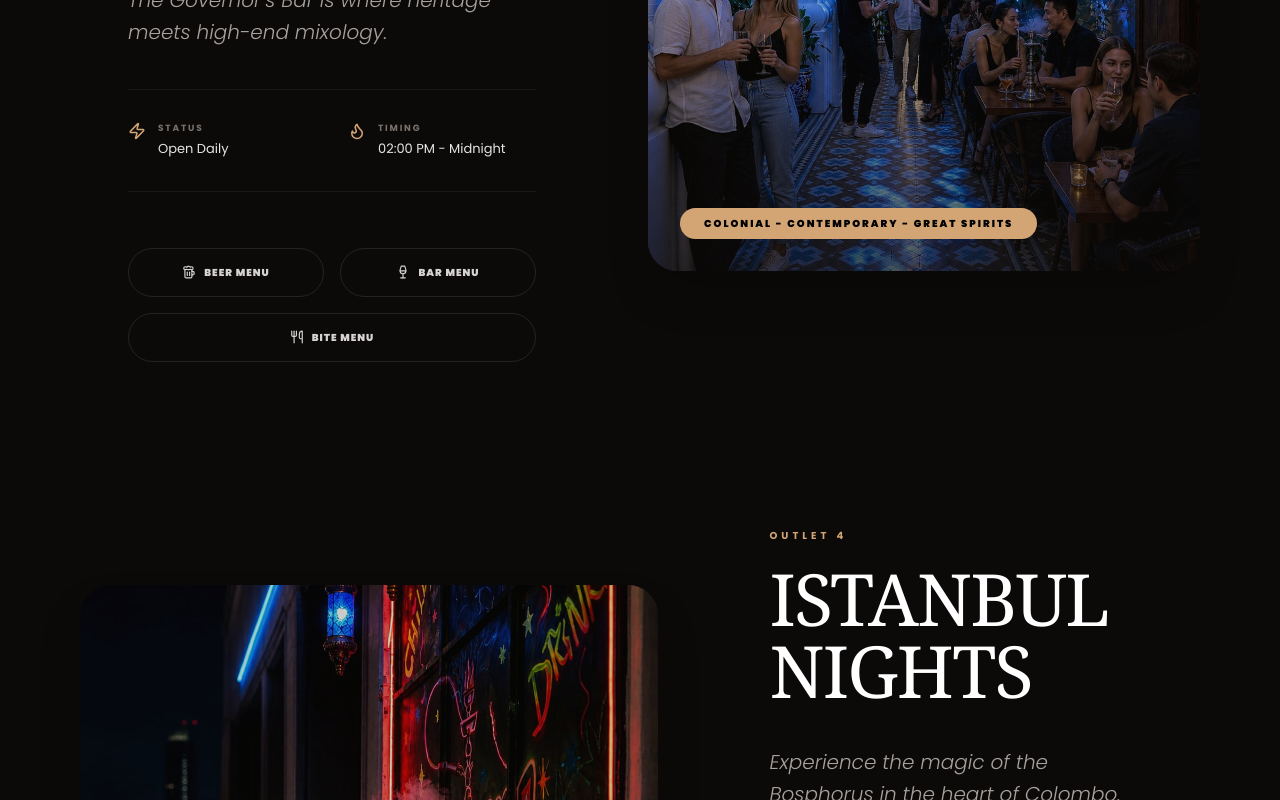
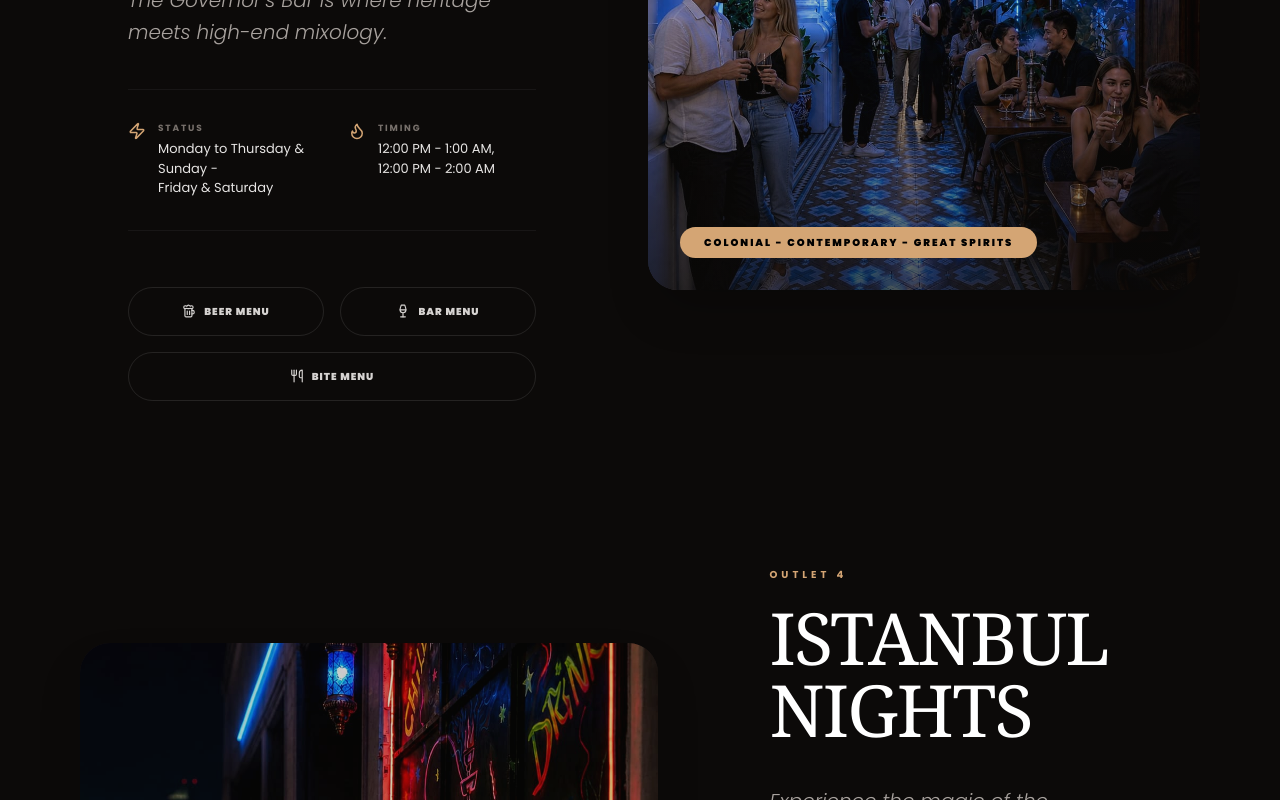
Before and after one commit to grandterrace/grand-terrace, a React (Vite) app: page /dining in a window 1280 px wide. Shown: the part 2060-2860 px from the top of the page. Built offline with nearby package versions, Linux system fonts and the light colour scheme.

Commit message:
date and time change

```diff
--- a/src/data/diningData.js
+++ b/src/data/diningData.js
@@ -13,8 +13,8 @@ export const diningOutlets = [
     description:
       "The ultimate destination for draft and craft beer lovers with a great selection of ciders. Enjoy a chilled atmosphere with an extensive range of local and international brews on tap, complemented by spicy, localized Bar bites.",
     image: tapImg,
-    openingHours: "02:00 PM - Midnight,\n2:00 PM - 8:00 PM",
-    status: "Monday to Wednesday,\nThursday to Sunday",
+    openingHours: "12:00 PM - 1:00 AM,\n12:00 PM - 2:00 AM",
+    status: "Monday to Thursday & Sunday -\nFriday & Saturday",
     dressCode: "Casual / Trendy",
     menuLink: "/menus/Beer_Menu.pdf",
   },
@@ -25,8 +25,8 @@ export const diningOutlets = [
     description:
       "Indulge in an era of colonial elegance. Offering a premium selection of local spirits, beers, ciders, vintage malts and refined Sri Lankan-inspired appetizers. The Governor’s Bar is where heritage meets high-end mixology.",
     image: baImg,
-    openingHours: "02:00 PM - Midnight",
-    status: "Open Daily",
+    openingHours: "12:00 PM - 1:00 AM,\n12:00 PM - 2:00 AM",
+    status: "Monday to Thursday & Sunday -\nFriday & Saturday",
     dressCode: "Smart Casual / Formal",
     menuLink: "/menus/Bite_Menu.pdf",
   },
@@ -37,8 +37,8 @@ export const diningOutlets = [
     description:
       "Experience the magic of the Bosphorus in the heart of Colombo. Featuring authentic and premium shisha - hookah, mocktails and fresh juice under the stars for a true Mediterranean escape.",
     image: nigImg,
-    openingHours: "02:00 PM - Midnight",
-    status: "Open Daily",
+    openingHours: "12:00 PM - 1:00 AM,\n12:00 PM - 2:00 AM",
+    status: "Monday to Thursday & Sunday -\nFriday & Saturday",
     dressCode: "Evening Wear / Smart Casual",
     menuLink: "/menus/Istanbul_Nights_Menu.pdf",
   },
@@ -49,8 +49,8 @@ export const diningOutlets = [
     description:
       "Sing your heart out in total privacy. Our Karaoke & Singing Suite combines a state-of-the-art sound system with a vibrant menu of cocktails, shots, wines, Bar Bites and signature platters perfect for sharing with the squad.",
     image: kerImg,
-    openingHours: "08:30 PM - 01:00 AM",
-    status: "Thursday to Sunday",
+    openingHours: "12:00 PM - 1:00 AM,\n12:00 PM - 2:00 AM",
+    status: "Monday to Thursday & Sunday -\nFriday & Saturday",
     p: "Karaoke Nights Reservations Only",
     dressCode: "Casual",
     menuLink: "/menus/Bar_Menu.pdf",
--- a/src/pages/About.jsx
+++ b/src/pages/About.jsx
@@ -90,7 +90,7 @@ export default function About() {
                 <div className="flex flex-col md:flex-row justify-center items-center gap-6 pt-10 mt-10 border-t border-white/5">
                   {/* First TripAdvisor Link */}
                   <a
-                    href="#"
+                    href="https://www.tripadvisor.com/Attraction_Review-g293962-d34391468-Reviews-Governor_s_Mic_Karaoke-Colombo_Western_Province.html"
                     target="_blank"
                     rel="noopener noreferrer"
                     className="group/btn relative flex items-center justify-center border border-white/10 rounded-full overflow-hidden transition-all duration-500 hover:border-[#D4A574]/50 px-8 h-12"
```
